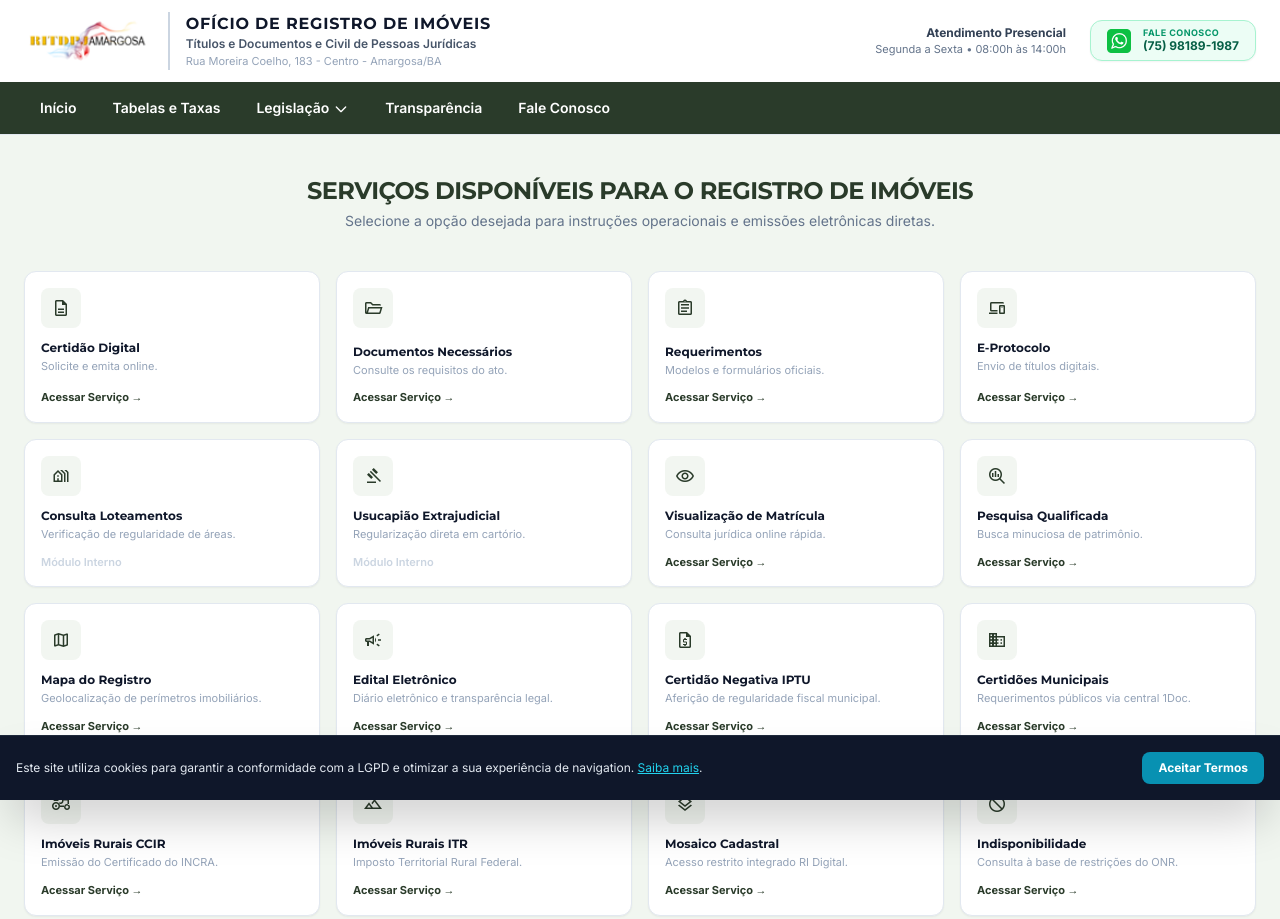
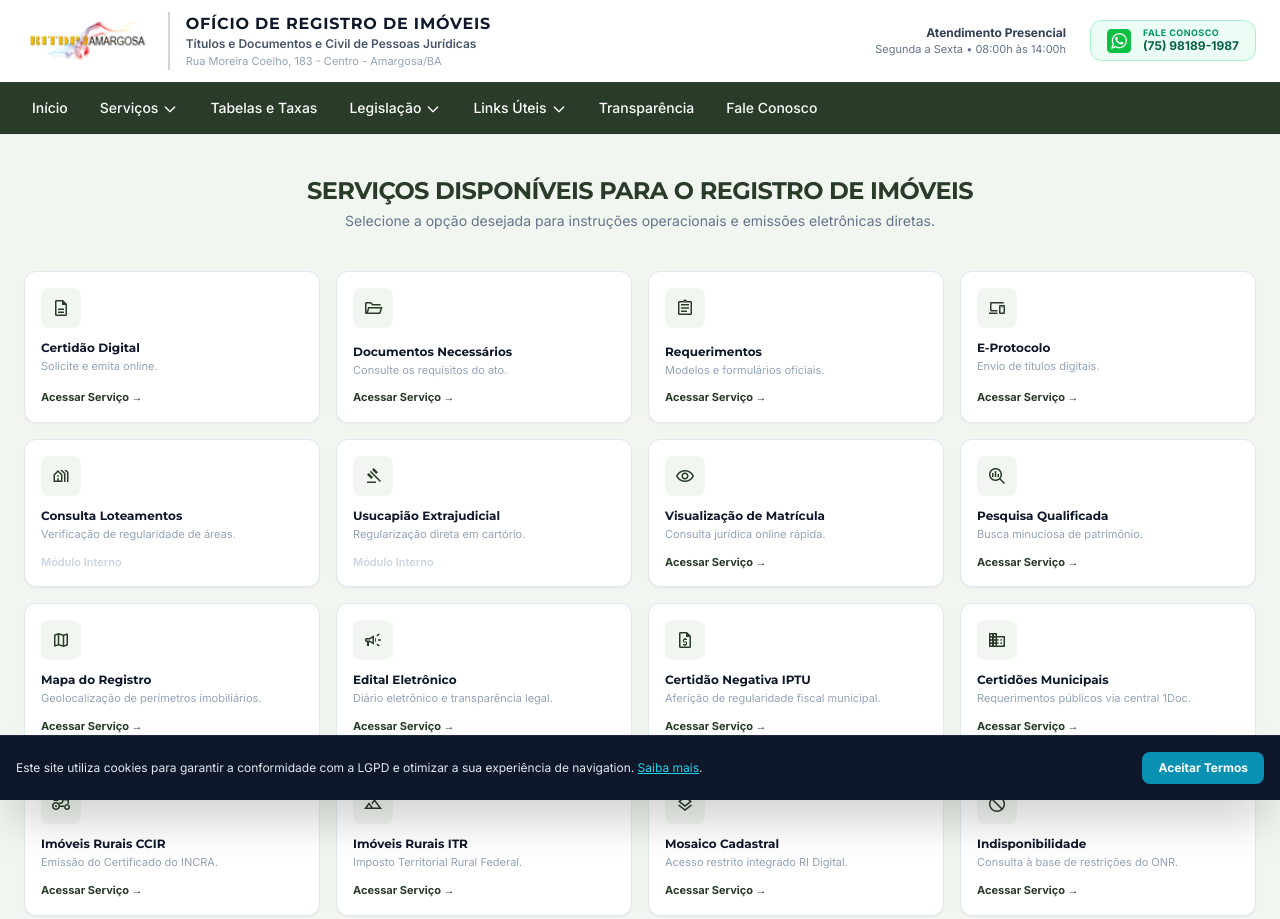
Before and after one commit to riamargosa/cri, a plain HTML site: page ri.html in a window 1280 px wide. Drawn offline with nearby package versions, Linux system fonts and the light colour scheme.

```diff
--- a/ri.html
+++ b/ri.html
@@ -56,24 +56,74 @@
 
     </div>
 
-    <nav class="bg-[#2A3B2A] text-white w-full">
-      <div class="max-w-[1440px] mx-auto px-6">
-        <ul class="flex flex-row items-center justify-start gap-1 py-1">
-          <li><a href="index.html" class="block px-4 py-3 text-sm font-semibold hover:text-[#C5A059] transition-colors">Início</a></li>
-          <li><a href="https://www.tjba.jus.br/extrajudicial/tabelas-de-custas/" target="_blank" class="block px-4 py-3 text-sm font-semibold hover:text-[#C5A059] transition-colors">Tabelas e Taxas</a></li>
+    <nav class="bg-[#2A3B2A] text-white">
+      <div class="max-w-7xl mx-auto px-4">
+        <ul class="flex flex-wrap items-center justify-start py-1">
+          <li>
+            <a href="#" class="block px-4 py-3 text-sm font-medium hover:text-[#C5A059] transition-colors">Início</a>
+          </li>
+
+		  <li class="relative group">
+            <button class="flex items-center gap-1 px-4 py-3 text-sm font-medium hover:text-[#C5A059] transition-colors focus:outline-none">
+              Serviços</a>
+              <svg class="w-4 h-4 mt-0.5" fill="none" stroke="currentColor" viewBox="0 0 24 24"><path stroke-linecap="round" stroke-linejoin="round" stroke-width="2" d="M19 9l-7 7-7-7"></path></svg>
+            </button>
+            <ul class="absolute left-0 hidden group-hover:block bg-[#1A261A] text-slate-200 w-72 rounded-b-lg shadow-xl py-2 border-t-2 border-[#C5A059] z-50">
+              <li><a href="https://riamargosa.eu.org/ri.html" target="_blank" class="block px-4 py-2 text-xs hover:bg-[#2A3B2A] hover:text-white transition-colors">Registro de Imóveis </a></li>
+              <li><a href="https://riamargosa.eu.org/td.html" target="_blank" class="block px-4 py-2 text-xs hover:bg-[#2A3B2A] hover:text-white transition-colors">Titulos e Documentos</a></li>
+              <li><a href="https://riamargosa.eu.org/pj.html" target="_blank" class="block px-4 py-2 text-xs hover:bg-[#2A3B2A] hover:text-white transition-colors">Pessoas Jurídicas</a></li>
+            </ul>
+          </li>
+
+
+
+
+
+
+
+          <li>
+            <a href="https://www.tjba.jus.br/extrajudicial/tabel-de-custas/" target="_blank" class="block px-4 py-3 text-sm font-medium hover:text-[#C5A059] transition-colors">Tabelas e Taxas</a>
+          </li>
 
           <li class="relative group">
-            <button class="flex items-center gap-1 px-4 py-3 text-sm font-semibold hover:text-[#C5A059] transition-colors focus:outline-none">
-              Legislação <svg class="w-4 h-4 mt-0.5" fill="none" stroke="currentColor" viewBox="0 0 24 24"><path stroke-linecap="round" stroke-linejoin="round" stroke-width="2" d="M19 9l-7 7-7-7"></path></svg>
+            <button class="flex items-center gap-1 px-4 py-3 text-sm font-medium hover:text-[#C5A059] transition-colors focus:outline-none">
+              Legislação
+              <svg class="w-4 h-4 mt-0.5" fill="none" stroke="currentColor" viewBox="0 0 24 24"><path stroke-linecap="round" stroke-linejoin="round" stroke-width="2" d="M19 9l-7 7-7-7"></path></svg>
             </button>
             <ul class="absolute left-0 hidden group-hover:block bg-[#1A261A] text-slate-200 w-72 rounded-b-lg shadow-xl py-2 border-t-2 border-[#C5A059] z-50">
               <li><a href="https://www.planalto.gov.br/ccivil_03/leis/l6015compilada.htm" target="_blank" class="block px-4 py-2 text-xs hover:bg-[#2A3B2A] hover:text-white transition-colors">Lei de Registros Públicos (LRP)</a></li>
               <li><a href="https://www.cnj.jus.br/wp-content/uploads/2023/09/codigo-nacional-de-normas-da-corregedoria-nacional-de-justica-v6b-31-08-2023-1.pdf" target="_blank" class="block px-4 py-2 text-xs hover:bg-[#2A3B2A] hover:text-white transition-colors">Código Nacional de Normas – CNJ</a></li>
               <li><a href="https://www.tjba.jus.br/extrajudicial/wp-content/uploads/2023/09/CNP-2023-Codigo-de-Normas-e-Procedimentos-dos-Servicos-Notariais-de-Registro-do-Estado-da-Bahia.pdf" target="_blank" class="block px-4 py-2 text-xs hover:bg-[#2A3B2A] hover:text-white transition-colors">Código de Normas – TJ Bahia</a></li>
+              <li><a href="https://www.planalto.gov.br/ccivil_03/leis/L6766compilado.htm" target="_blank" class="block px-4 py-2 text-xs hover:bg-[#2A3B2A] hover:text-white transition-colors">Lei do Parcelamento do Solo</a></li>
+              <li><a href="https://www.planalto.gov.br/ccivil_03/_ato2023-2026/2023/lei/l14711.htm" target="_blank" class="block px-4 py-2 text-xs hover:bg-[#2A3B2A] hover:text-white transition-colors">Marco Legal das Garantias</a></li>
+              <li><a href="https://www.planalto.gov.br/ccivil_03/leis/L4591compilado.htm" target="_blank" class="block px-4 py-2 text-xs hover:bg-[#2A3B2A] hover:text-white transition-colors">Incorporação Imobiliária</a></li>
+              <li><a href="https://www.planalto.gov.br/ccivil_03/decreto/2002/D4449compilado.htm" target="_blank" class="block px-4 py-2 text-xs hover:bg-[#2A3B2A] hover:text-white transition-colors">Regulamentação Georreferenciamento</a></li>
+              <li><a href="https://www.planalto.gov.br/ccivil_03/_ato2015-2018/2017/lei/l13465.htm" target="_blank" class="block px-4 py-2 text-xs hover:bg-[#2A3B2A] hover:text-white transition-colors">Regularização Fundiária – REURB</a></li>
+              <li class="border-t border-slate-700 my-1"></li>
+              <li><a href="http://leismunicipa.is/14r45" target="_blank" class="block px-4 py-2 text-xs hover:bg-[#2A3B2A] text-[#C5A059] hover:text-white transition-colors">Plano Diretor de Amargosa (LC 40/23)</a></li>
             </ul>
           </li>
-          <li><a href="https://www.cnj.jus.br/corregedoria/justica_aberta/?" target="_blank" class="block px-4 py-3 text-sm font-semibold hover:text-[#C5A059] transition-colors">Transparência</a></li>
-          <li><a href="#" class="block px-4 py-3 text-sm font-semibold hover:text-[#C5A059] transition-colors">Fale Conosco</a></li>
+
+          <li class="relative group">
+            <button class="flex items-center gap-1 px-4 py-3 text-sm font-medium hover:text-[#C5A059] transition-colors focus:outline-none">
+              Links Úteis
+              <svg class="w-4 h-4 mt-0.5" fill="none" stroke="currentColor" viewBox="0 0 24 24"><path stroke-linecap="round" stroke-linejoin="round" stroke-width="2" d="M19 9l-7 7-7-7"></path></svg>
+            </button>
+            <ul class="absolute left-0 hidden group-hover:block bg-[#1A261A] text-slate-200 w-72 rounded-b-lg shadow-xl py-2 border-t-2 border-[#C5A059] z-50">
+              <li><a href="https://www.registrodeimoveis.org.br/" target="_blank" class="block px-4 py-2 text-xs hover:bg-[#2A3B2A] hover:text-white transition-colors">ONR – Registro de Imóveis do Brasil</a></li>
+              <li><a href="https://onrtdpj.org.br/" target="_blank" class="block px-4 py-2 text-xs hover:bg-[#2A3B2A] hover:text-white transition-colors">IRTDPJBrasil – Títulos, Documentos e PJ</a></li>
+              <li><a href="https://www.ibge.gov.br/estatisticas/economicas/precos-e-custos/9270-sistema-nacional-de-pesquisa-de-custos-e-indices-da-construcao-civil.html" target="_blank" class="block px-4 py-2 text-xs hover:bg-[#2A3B2A] hover:text-white transition-colors">Tabela SINAPI (Custo de Construção)</a></li>
+              <li><a href="https://www.ba.gov.br/juceb/" target="_blank" class="block px-4 py-2 text-xs hover:bg-[#2A3B2A] hover:text-white transition-colors">JUCEB – Junta Comercial da Bahia</a></li>
+              <li><a href="https://www.tjba.jus.br/" target="_blank" class="block px-4 py-2 text-xs hover:bg-[#2A3B2A] hover:text-white transition-colors">Portal do TJBA</a></li>
+            </ul>
+          </li>
+
+          <li>
+            <a href="https://www.cnj.jus.br/corregedoria/justica_aberta/?" target="_blank" class="block px-4 py-3 text-sm font-medium hover:text-[#C5A059] transition-colors">Transparência</a>
+          </li>
+          <li>
+            <a href="#" class="block px-4 py-3 text-sm font-medium hover:text-[#C5A059] transition-colors">Fale Conosco</a>
+          </li>
         </ul>
       </div>
     </nav>
```
